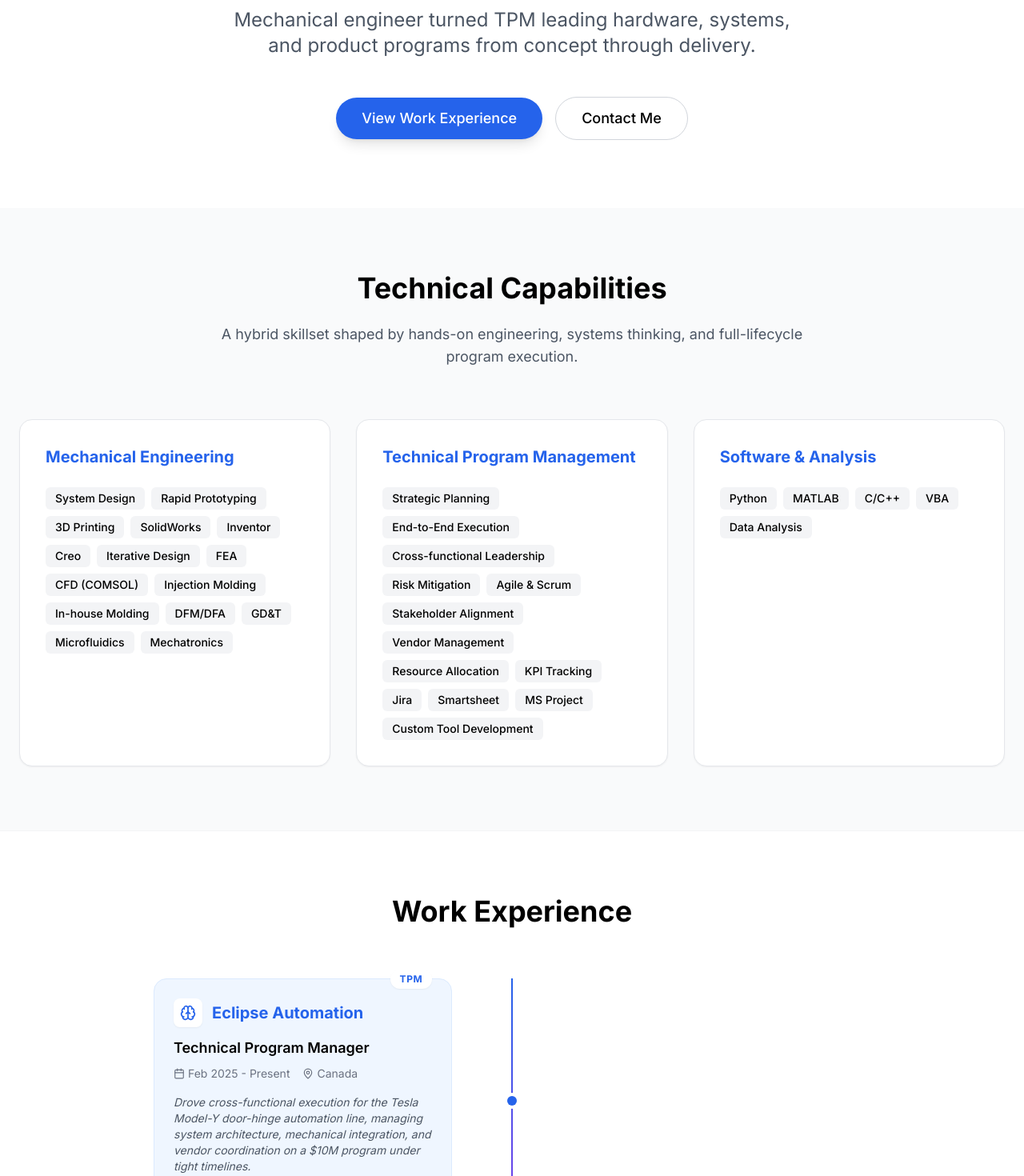
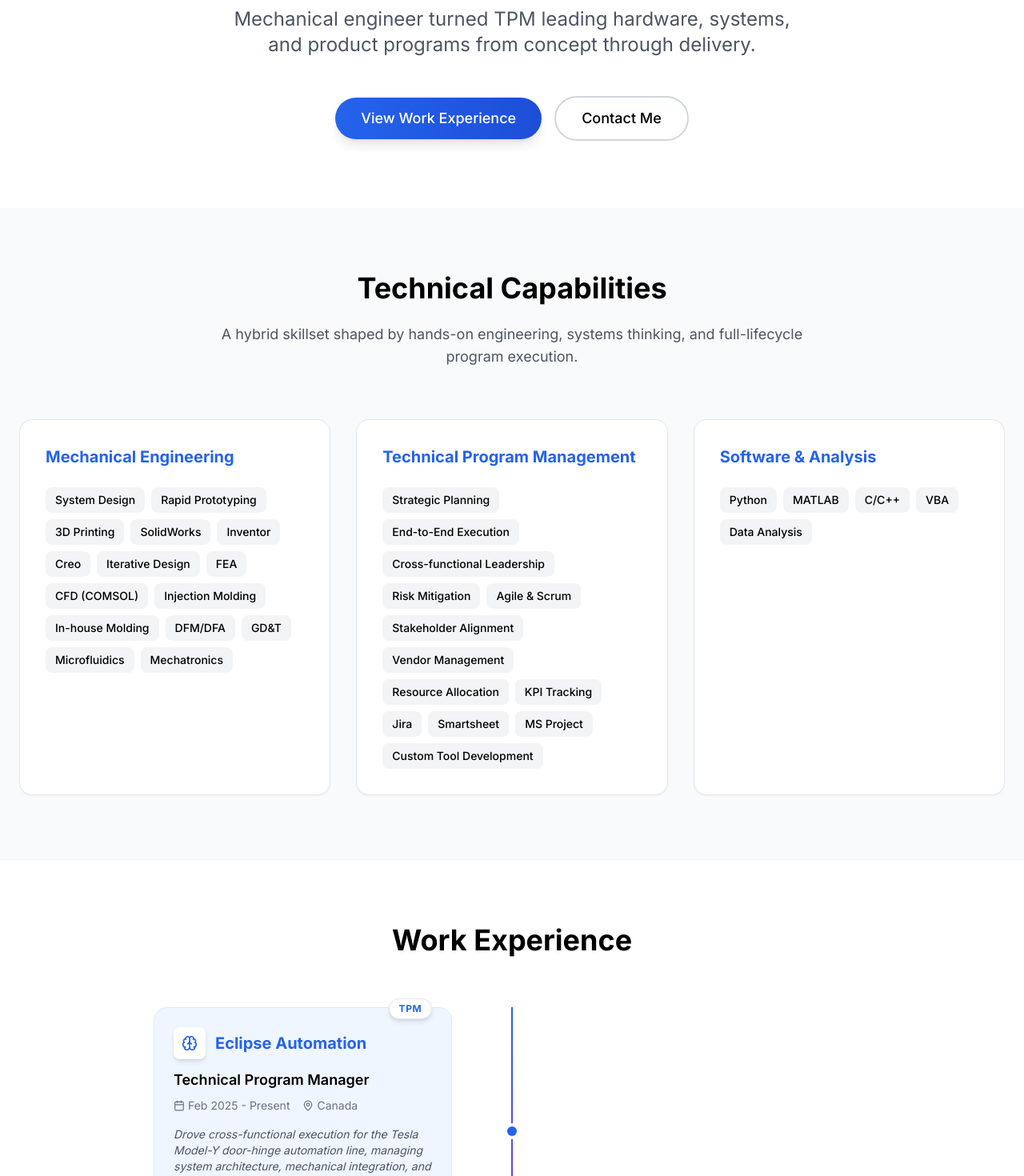
Before and after one commit to jackychen-dev/portfolio, a Next.js app: page / in a window 1280 px wide. Shown: the part 540-2010 px from the top of the page at 80% size. Built offline with nearby package versions, Linux system fonts and the light colour scheme.

Commit message:
Enhance aesthetic with improved transitions, shadows, and hover effects

```diff
--- a/components/About.tsx
+++ b/components/About.tsx
@@ -41,12 +41,12 @@ export default function About() {
               whileInView={{ opacity: 1, y: 0 }}
               viewport={{ once: true }}
               transition={{ delay: index * 0.1 }}
-              className="bg-white dark:bg-black p-8 rounded-2xl border border-gray-200 dark:border-neutral-800 shadow-sm hover:shadow-md transition-shadow"
+              className="bg-white dark:bg-black p-8 rounded-2xl border border-gray-200 dark:border-neutral-800 shadow-sm hover:shadow-lg hover:-translate-y-1 transition-all duration-300"
             >
               <h3 className="text-xl font-bold mb-6 text-blue-600">{category.title}</h3>
               <div className="flex flex-wrap gap-2">
                 {category.skills.map((skill) => (
-                  <span key={skill} className="px-3 py-1 bg-gray-100 dark:bg-neutral-800 rounded-md text-sm font-medium hover:bg-blue-50 dark:hover:bg-blue-900/20 transition-colors">
+                  <span key={skill} className="px-3 py-1.5 bg-gray-100 dark:bg-neutral-800 rounded-lg text-sm font-medium hover:bg-blue-50 dark:hover:bg-blue-900/20 hover:text-blue-700 dark:hover:text-blue-300 transition-all duration-200 cursor-default">
                     {skill}
                   </span>
                 ))}
--- a/components/Contact.tsx
+++ b/components/Contact.tsx
@@ -31,21 +31,21 @@ export default function Contact() {
           viewport={{ once: true }}
           className="flex justify-center gap-8"
         >
-          <a href="mailto:jackychen273@gmail.com" className="flex flex-col items-center gap-2 text-gray-600 dark:text-gray-300 hover:text-blue-600 transition-colors">
-            <div className="p-4 bg-white dark:bg-neutral-800 rounded-full shadow-md">
+          <a href="mailto:jackychen273@gmail.com" className="flex flex-col items-center gap-3 text-gray-600 dark:text-gray-300 hover:text-blue-600 dark:hover:text-blue-400 transition-all duration-300 group">
+            <div className="p-4 bg-white dark:bg-neutral-800 rounded-full shadow-md group-hover:shadow-lg group-hover:scale-110 transition-all duration-300">
               <Mail size={32} />
             </div>
             <div className="flex flex-col items-center">
               <span className="font-medium">Email Me</span>
-              <span className="text-sm text-gray-500">jackychen273@gmail.com</span>
+              <span className="text-sm text-gray-500 dark:text-gray-400">jackychen273@gmail.com</span>
             </div>
           </a>
 
-          <a href="https://www.linkedin.com/in/jchenl/" target="_blank" rel="noopener noreferrer" className="flex flex-col items-center gap-2 text-gray-600 dark:text-gray-300 hover:text-blue-600 transition-colors">
-            <div className="p-4 bg-white dark:bg-neutral-800 rounded-full shadow-md">
+          <a href="https://www.linkedin.com/in/jchenl/" target="_blank" rel="noopener noreferrer" className="flex flex-col items-center gap-3 text-gray-600 dark:text-gray-300 hover:text-blue-600 dark:hover:text-blue-400 transition-all duration-300 group">
+            <div className="p-4 bg-white dark:bg-neutral-800 rounded-full shadow-md group-hover:shadow-lg group-hover:scale-110 transition-all duration-300">
               <Linkedin size={32} />
             </div>
-            <span>LinkedIn</span>
+            <span className="font-medium">LinkedIn</span>
           </a>
         </motion.div>
       </div>
--- a/components/Experience.tsx
+++ b/components/Experience.tsx
@@ -136,16 +136,16 @@ export default function Experience() {
             }
 
             const CardContent = (
-              <div className={`relative p-6 rounded-2xl transition-all duration-300 border ${isTPM ? 'border-blue-100 dark:border-blue-900/30' : isEducation ? 'border-purple-100 dark:border-purple-900/30' : 'border-emerald-100 dark:border-emerald-900/30'} hover:shadow-lg hover:-translate-y-1 ${bgColor} ${borderColor}`}>
+              <div className={`relative p-6 rounded-2xl transition-all duration-300 border ${isTPM ? 'border-blue-100 dark:border-blue-900/30' : isEducation ? 'border-purple-100 dark:border-purple-900/30' : 'border-emerald-100 dark:border-emerald-900/30'} hover:shadow-xl hover:-translate-y-1 ${bgColor} ${borderColor}`}>
 
                 {/* Role Badge */}
-                <div className={`absolute -top-3 right-6 px-3 py-1 rounded-full text-xs font-bold uppercase tracking-wider shadow-sm bg-white dark:bg-neutral-800 ${accentColor}`}>
+                <div className={`absolute -top-3 right-6 px-3 py-1 rounded-full text-xs font-bold uppercase tracking-wider shadow-md bg-white dark:bg-neutral-800 ${accentColor} border border-gray-200 dark:border-neutral-700`}>
                   {exp.type}
                 </div>
 
                 <div className="flex justify-between items-start mb-1">
                   <div className="flex items-center gap-3">
-                    <div className={`p-2 rounded-lg bg-white dark:bg-black shadow-sm ${accentColor}`}>
+                    <div className={`p-2.5 rounded-lg bg-white dark:bg-black shadow-md ${accentColor} group-hover:scale-110 transition-transform duration-300`}>
                       {exp.icon}
                     </div>
                     <h3 className={`text-xl font-bold ${accentColor}`}>{exp.company}</h3>
--- a/components/Hero.tsx
+++ b/components/Hero.tsx
@@ -56,13 +56,13 @@ export default function Hero() {
         >
           <a
             href="#experience"
-            className="w-full sm:w-auto px-6 sm:px-8 py-2.5 sm:py-3 bg-blue-600 text-white rounded-full font-medium hover:bg-blue-700 transition-colors shadow-lg hover:shadow-blue-500/25 text-base sm:text-lg"
+            className="w-full sm:w-auto px-6 sm:px-8 py-2.5 sm:py-3 bg-gradient-to-r from-blue-600 to-blue-700 text-white rounded-full font-medium hover:from-blue-700 hover:to-blue-800 transition-all duration-300 shadow-lg hover:shadow-xl hover:shadow-blue-500/30 hover:-translate-y-0.5 text-base sm:text-lg"
           >
             View Work Experience
           </a>
           <a
             href="#contact"
-            className="w-full sm:w-auto px-6 sm:px-8 py-2.5 sm:py-3 border border-gray-300 dark:border-gray-700 rounded-full font-medium hover:bg-gray-50 dark:hover:bg-gray-900 transition-colors text-base sm:text-lg"
+            className="w-full sm:w-auto px-6 sm:px-8 py-2.5 sm:py-3 border-2 border-gray-300 dark:border-gray-700 rounded-full font-medium hover:bg-gray-50 dark:hover:bg-gray-900 hover:border-gray-400 dark:hover:border-gray-600 transition-all duration-300 hover:-translate-y-0.5 text-base sm:text-lg"
           >
             Contact Me
           </a>
```
